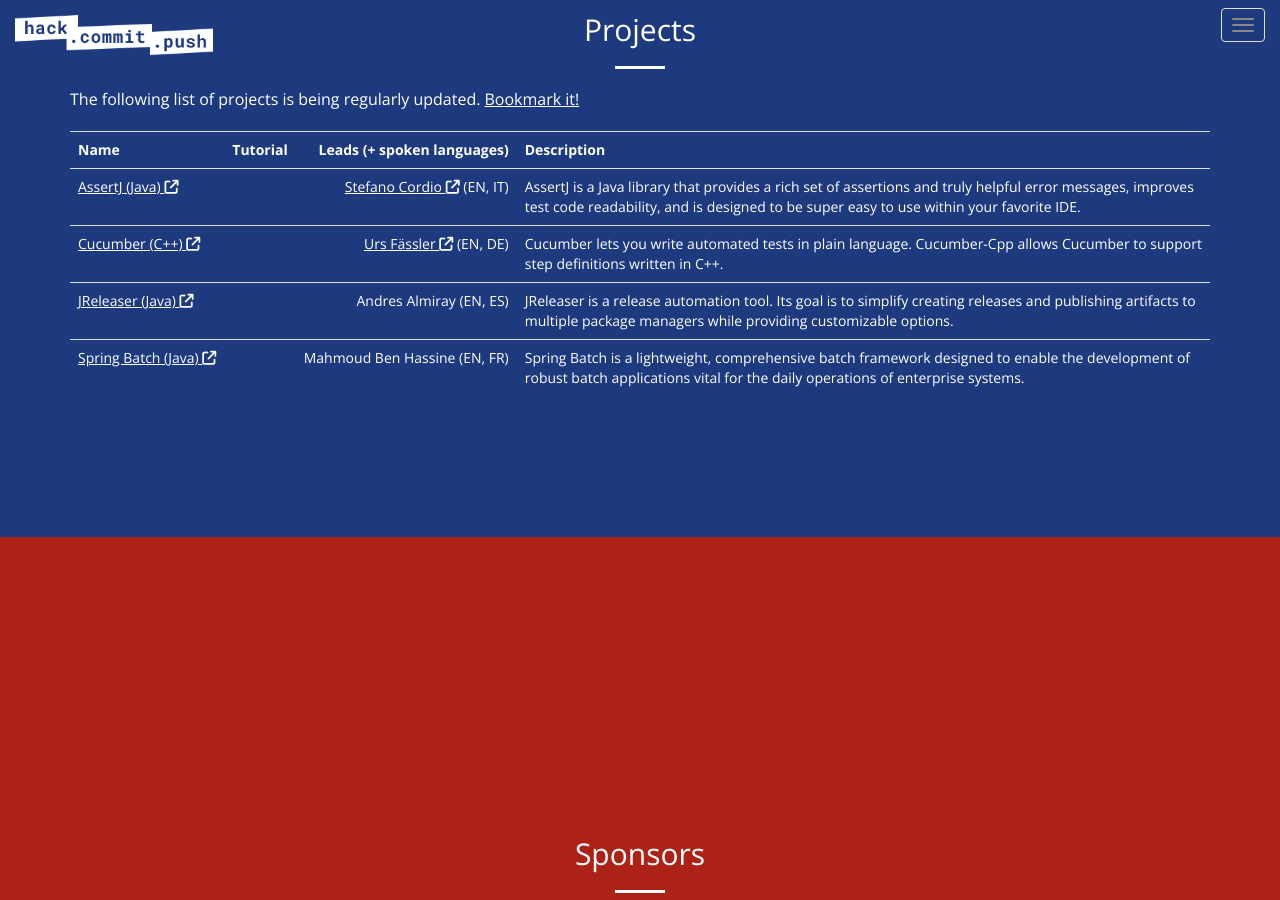
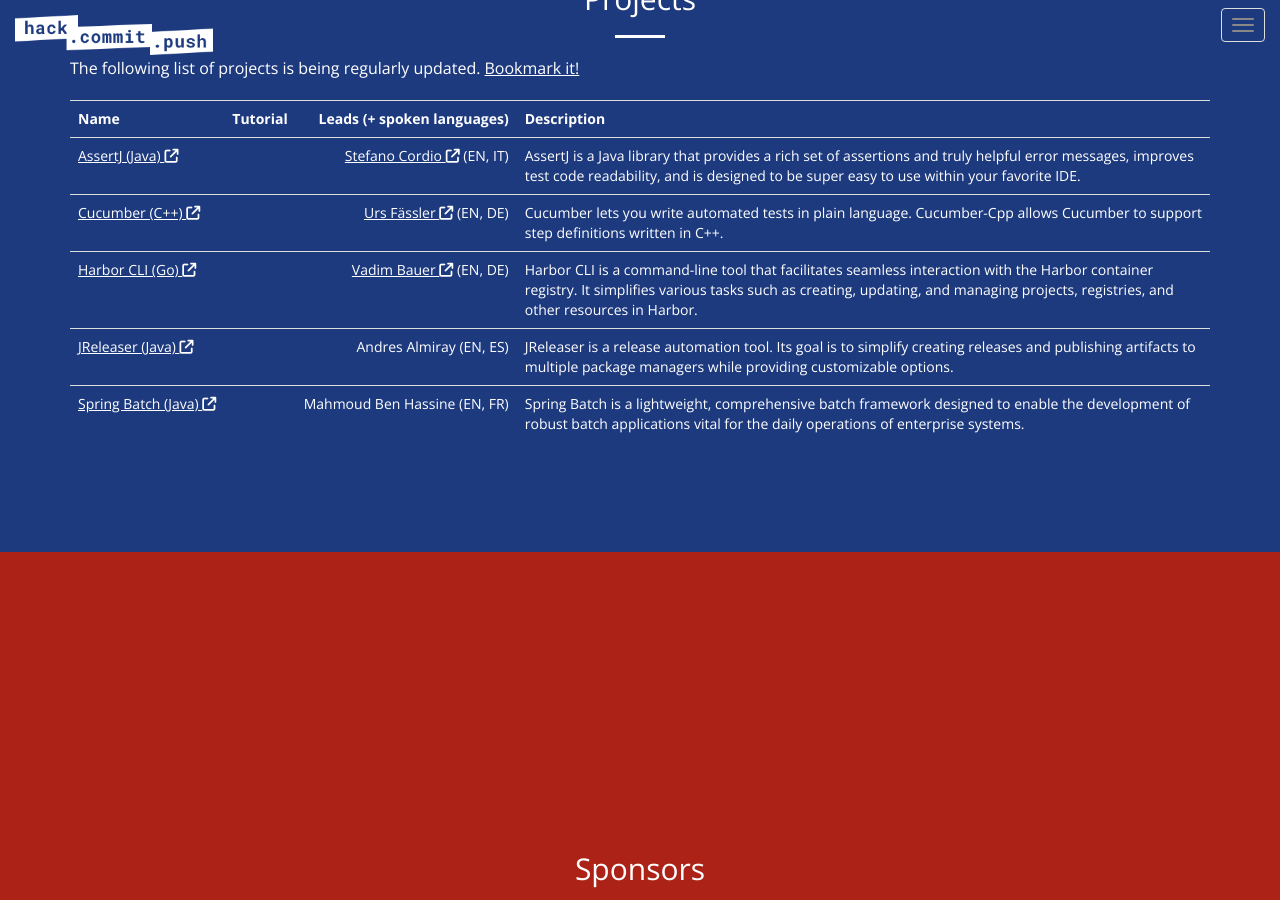
Before and after one commit to hack-commit-push/winterthur2025, a Jekyll site: the page built from index.html, in a window 1280 px wide and 900 px high, scrolled down 4664 px. Built offline with Jekyll 4.4.1, drawn with Linux system fonts in a browser that asks for light colours.

Commit message:
added new project
added Harbor CLI project

```diff
--- a/_data/projects.yml
+++ b/_data/projects.yml
@@ -62,3 +62,13 @@
         - EN
         - DE
   contributions:
+- name: Harbor CLI (Go)
+  url: https://github.com/goharbor/harbor-cli
+  description: Harbor CLI is a command-line tool that facilitates seamless interaction with the Harbor container registry. It simplifies various tasks such as creating, updating, and managing projects, registries, and other resources in Harbor.
+  leads:
+    - name: Vadim Bauer
+      profile_url: https://github.com/vad1mo
+      spoken_languages:
+        - EN
+        - DE
+  contributions:
```
